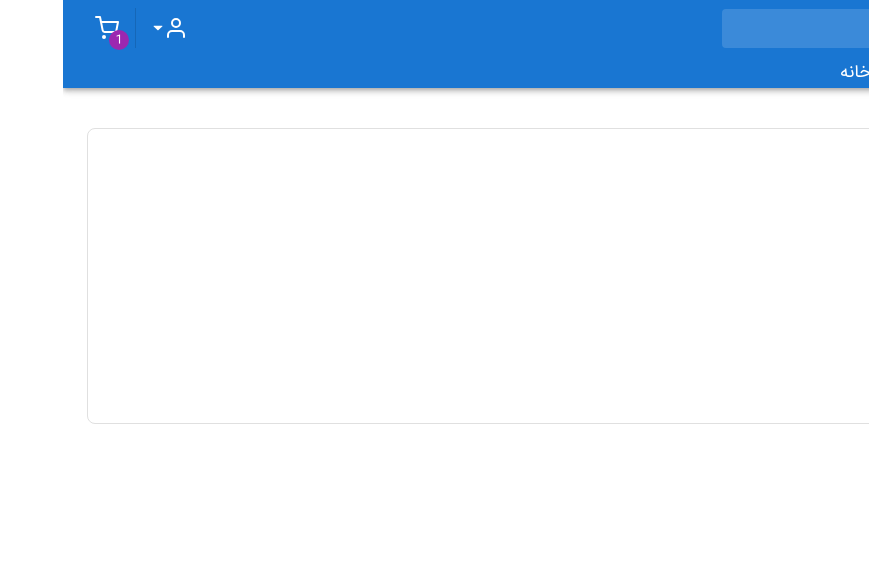
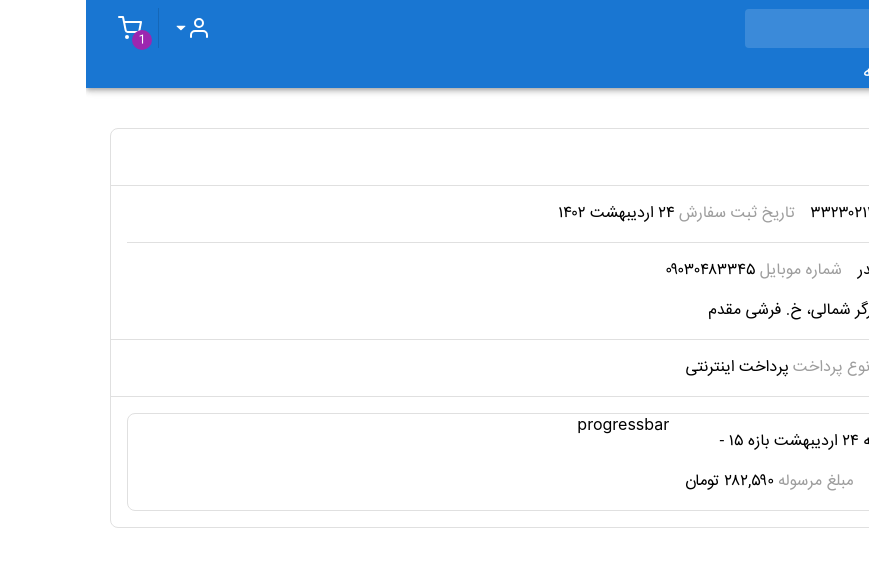
Before and after one commit to ehsanfuad/istgah, a React (Create React App) app: page /profile/orders/1235 in a window 1280 px wide. Shown: the top 566 px of the page, without its empty margins (411-1280 px from the left). Built offline with nearby package versions, Linux system fonts and the light colour scheme.

Commit message:
19th commit

```diff
--- a/src/Pages/Profile/OrderDetails.jsx
+++ b/src/Pages/Profile/OrderDetails.jsx
@@ -1,7 +1,103 @@
+import { Box, Divider, Typography, styled, useMediaQuery } from "@mui/material";
 import React from "react";
+import BackButton from "./components/BackButton";
+import { theme } from "../../data/dummy";
+import TitleContent from "./components/TitleContent";
+
+const StyledBox = styled(Box)(({ theme }) => ({
+  display: "flex",
+  flexDirection: useMediaQuery(theme.breakpoints.up("md")) ? "row" : "column",
+  gap: 2,
+  p: 2,
+}));
 
 function OrderDetails() {
-  return <div>OrderDetails</div>;
+  const biggerThanMd = useMediaQuery(theme.breakpoints.up("md"));
+  return (
+    <Box display="flex" flexDirection="column">
+      <Box p={2}>
+        <BackButton title="جزئیات سفارش" />
+      </Box>
+      <Divider flexItem />
+      {/* پیگیری سفارش تاریخ ثبت */}
+      <Box
+        display="flex"
+        flexDirection={biggerThanMd ? "row" : "column"}
+        gap={2}
+        p={2}
+      >
+        <TitleContent title={"کد پیگیری سفارش"} content={"۳۳۲۳۰۲۱۴۰"} />
+        <TitleContent title={"تاریخ ثبت سفارش"} content={"۲۴ اردیبهشت ۱۴۰۲"} />
+      </Box>
+      <Divider variant="middle" flexItem />
+      {/* تحویل گیرنده تاریخ ثبت */}
+      <Box
+        display="flex"
+        flexDirection={biggerThanMd ? "row" : "column"}
+        gap={2}
+        p={2}
+      >
+        <TitleContent title={"تحویل گیرنده"} content={"فواد صدر"} />
+        <TitleContent title={"شماره موبایل"} content={"۰۹۰۳۰۴۸۳۳۴۵"} />
+      </Box>
+      {/* آدرس */}
+      <Box
+        display="flex"
+        flexDirection={biggerThanMd ? "row" : "column"}
+        gap={0.5}
+        px={2}
+        pb={2}
+      >
+        <TitleContent
+          title={"آدرس"}
+          content={"امیر آباد، خ. کارگر شمالی، خ. فرشی مقدم"}
+        />
+      </Box>
+      <Divider flexItem />
+      {/* مبلغ نوع پرداخت */}
+      <Box
+        display="flex"
+        flexDirection={biggerThanMd ? "row" : "column"}
+        gap={2}
+        p={2}
+      >
+        <TitleContent title={"مبلغ"} content={"۳۰۱,۵۹۰ تومان"} />
+        <TitleContent title={"نوع پرداخت"} content={"پرداخت اینترنتی"} />
+      </Box>
+      <Divider flexItem />
+      {/* زمان تحویل - نمایش محصولات */}
+      <Box
+        border={biggerThanMd ? 1 : 0}
+        borderRadius={2}
+        borderColor={theme.palette.grey[300]}
+        m={biggerThanMd ? 2 : 0}
+        display="flex"
+        flexDirection="column"
+      >
+        <Box display="flex" flexDirection={biggerThanMd ? "row" : "column"}>
+          <Box display="flex" flexDirection="column" gap={2} p={2}>
+            {/* زمان تحویل */}
+            <TitleContent
+              title={"زمان تحویل"}
+              content={"یکشنبه ۲۴ اردیبهشت بازه ۱۵ - "}
+            />
+
+            {/* هزینه ارسال مبلغ مرسوله */}
+            <Box
+              display="flex"
+              flexDirection={biggerThanMd ? "row" : "column"}
+              gap={2}
+            >
+              <TitleContent title={"هزینه ارسال"} content={"رایگان"} />
+              <TitleContent title={"مبلغ مرسوله"} content={"۲۸۲,۵۹۰ تومان"} />
+            </Box>
+          </Box>
+          {/* progressbar - پیگیری مرسوله */}
+          progressbar
+        </Box>
+      </Box>
+    </Box>
+  );
 }
 
 export default OrderDetails;
--- a/src/Pages/Profile/components/BackButton.jsx
+++ b/src/Pages/Profile/components/BackButton.jsx
@@ -9,7 +9,7 @@ function BackButton({ title }) {
   const biggerThanMd = useMediaQuery(theme.breakpoints.up("md"));
   return (
     <Box
-      display={biggerThanMd ? "none" : "flex"}
+      display="flex"
       alignItems="center"
       gap={1}
       onClick={() => navigate("/profile")}
--- a/src/Pages/Profile/components/OrderCard.jsx
+++ b/src/Pages/Profile/components/OrderCard.jsx
@@ -90,7 +90,13 @@ function OrderCard({ tabId, order }) {
         justifyContent="space-between"
       >
         <CardTitle tabId={tabId} />
-        <BiChevronLeft size={25} color={theme.palette.grey[800]} />
+        <Link
+          to={`/profile/orders/${order.id}`}
+          component={RouterLink}
+          underline="none"
+        >
+          <BiChevronLeft size={25} color={theme.palette.grey[800]} />
+        </Link>
       </Box>
       <Box
         display="flex"
--- /dev/null
+++ b/src/Pages/Profile/components/TitleContent.jsx
@@ -0,0 +1,22 @@
+import { Box, Typography, useMediaQuery } from "@mui/material";
+import React from "react";
+import { theme } from "../../../data/dummy";
+
+function TitleContent({ title, content }) {
+  const biggerThanMd = useMediaQuery(theme.breakpoints.up("md"));
+  return (
+    <Box display="flex" flexDirection={biggerThanMd ? "row" : "column"} gap={2}>
+      <Box
+        display="flex"
+        alignItems="center"
+        gap={0.5}
+        justifyContent={biggerThanMd ? "" : "space-between"}
+      >
+        <Typography color={theme.palette.grey[500]}>{title}</Typography>
+        <Typography>{content}</Typography>
+      </Box>
+    </Box>
+  );
+}
+
+export default TitleContent;
```
